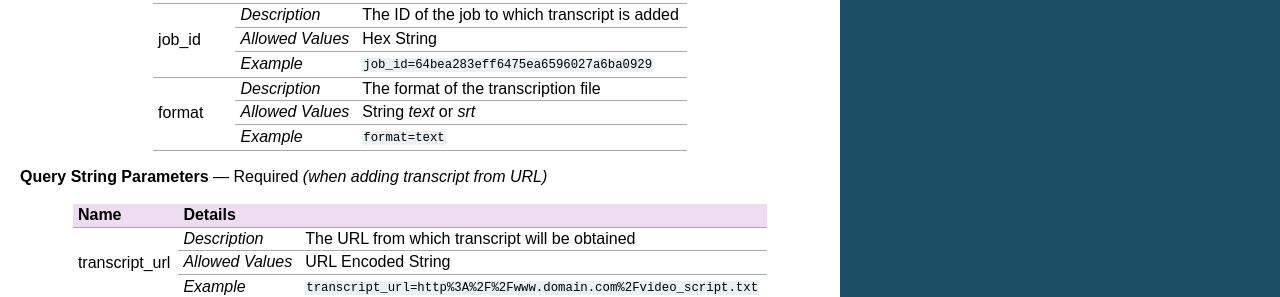
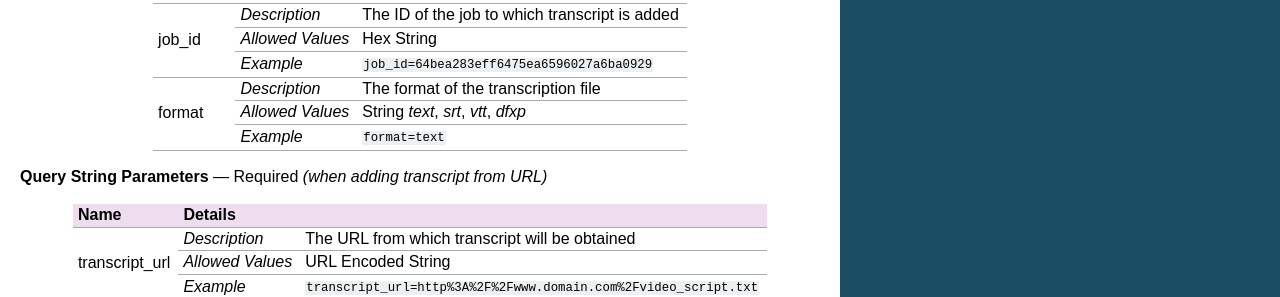
Before and after one commit to cielo24/Docs, a Sphinx documentation site: the page built from api/source/job_control/add_transcript_to_job.rst, in a window 1280 px wide. Shown: the part 676-973 px from the top of the page. Built offline with Sphinx 7.4.7, drawn with Linux system fonts in a browser that asks for light colours.

Commit message:
added more allowed format values

```diff
--- a/api/source/job_control/add_transcript_to_job.rst
+++ b/api/source/job_control/add_transcript_to_job.rst
@@ -47,7 +47,7 @@ specify the Content-Length in the header. File size is limited to 10 gb.
 +------------------+------------------+-----------------------------------------------------------+
 | format           | `Description`    | The format of the transcription file                      |
 |                  +------------------+-----------------------------------------------------------+
-|                  | `Allowed Values` | String `text` or `srt`                                    |
+|                  | `Allowed Values` | String `text`, `srt`, `vtt`, `dfxp`                       |
 |                  +------------------+-----------------------------------------------------------+
 |                  | `Example`        | ``format=text``                                           |
 +------------------+------------------+-----------------------------------------------------------+
```
